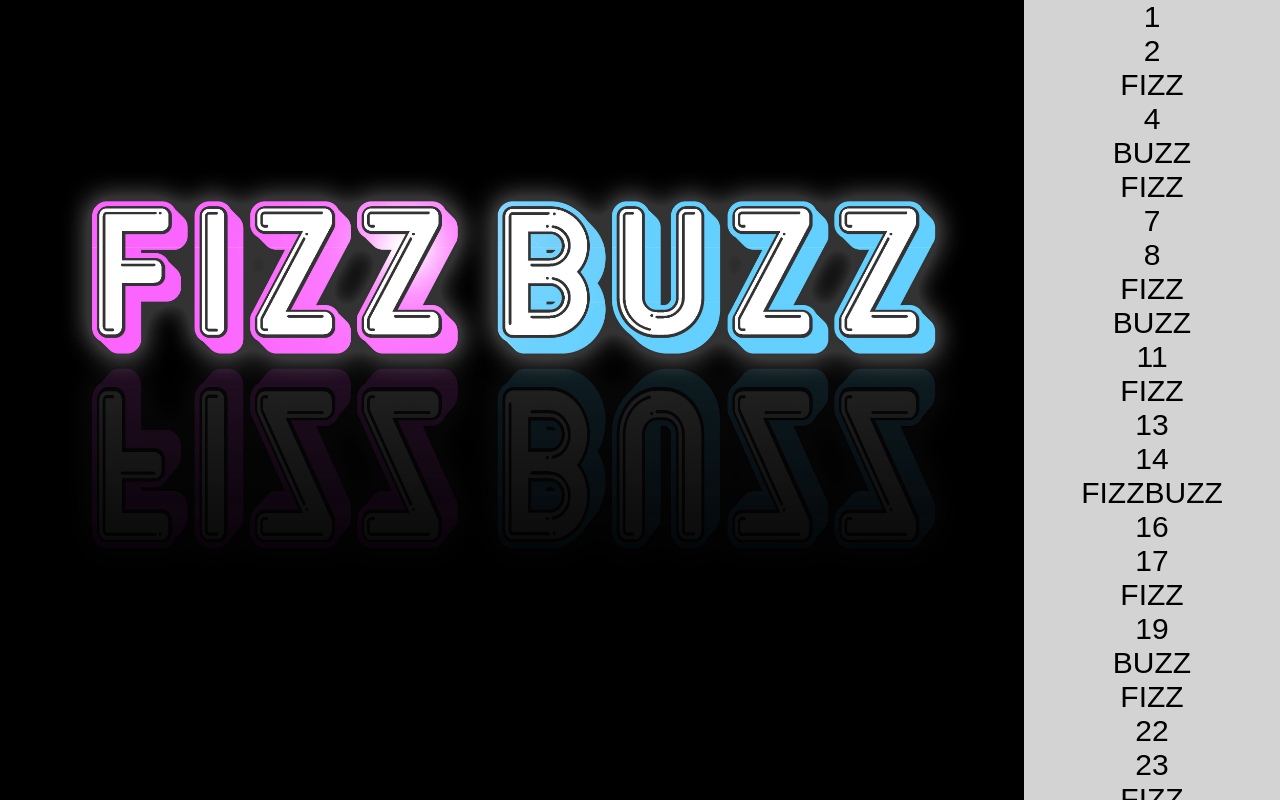
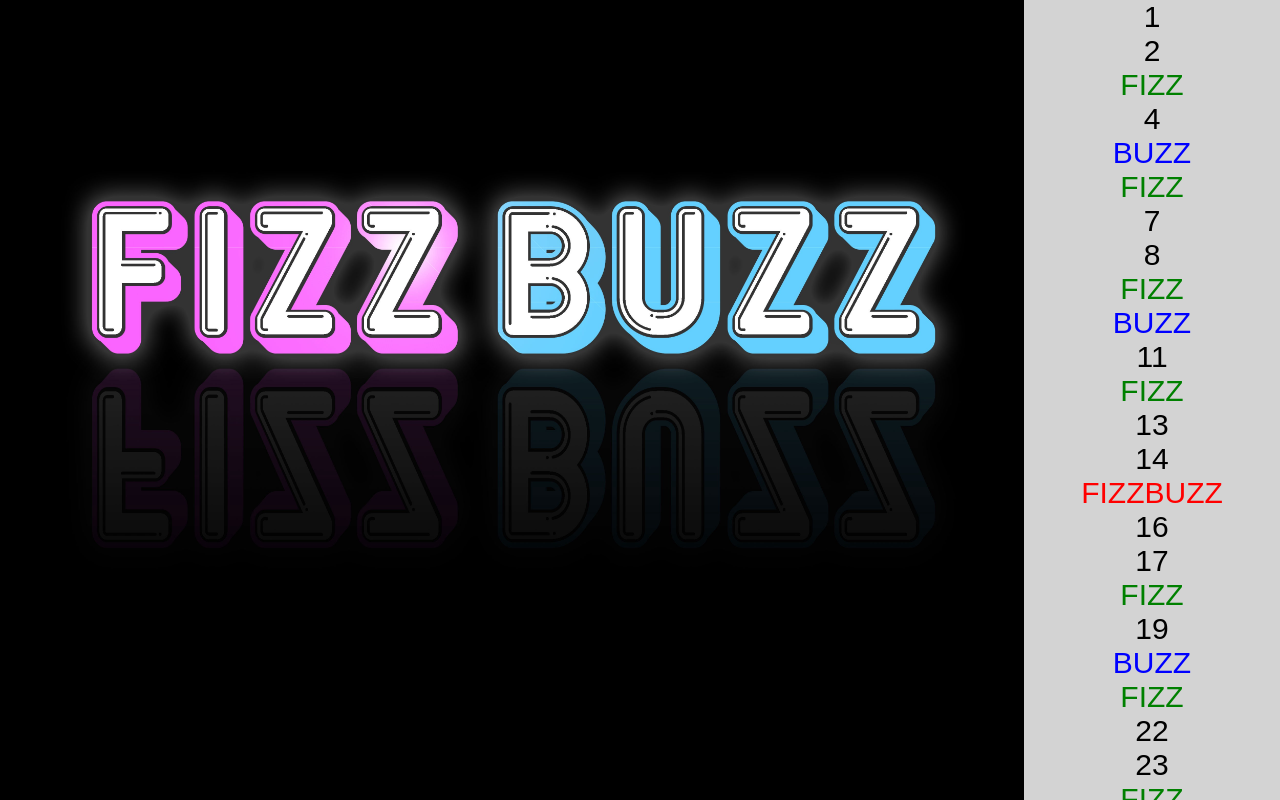
Before and after one commit to aleneri-github/js-fizzbuzz, a plain HTML site: page index.html in a window 1280 px wide. Drawn offline with Linux system fonts and the light colour scheme.

Commit message:
nono commit

```diff
--- a/css/style.css
+++ b/css/style.css
@@ -28,3 +28,15 @@ clear: both;
   font-size: 30px;
   font-family: fantasy;
 }
+
+#listanumeri li.green {
+  color: green;
+}
+
+#listanumeri li.blue {
+  color: blue;
+}
+
+#listanumeri li.red {
+  color: red;
+}
--- a/index.html
+++ b/index.html
@@ -10,7 +10,7 @@
       <div id="wrapper clearfix">
         <div id="left"></div>
         <div id="right">
-          <span id="listanumeri"></span>
+          <ul id="listanumeri"></ul>
         </div>
       </div>
 
--- a/js/script.js
+++ b/js/script.js
@@ -12,19 +12,19 @@
 for (var i = 1; i < 100 + 1; i++) {
 
   if ((i % 3 == 0) && (i % 5 == 0)) {
-    document.getElementById('listanumeri').innerHTML += "FIZZBUZZ" + "<br>";
+    document.getElementById('listanumeri').innerHTML += "<li class = red>" +"FIZZBUZZ" + "</li>";
   }
 
   else if(i % 3 == 0) {
-    document.getElementById('listanumeri').innerHTML += "FIZZ" + "<br>";
+    document.getElementById('listanumeri').innerHTML += "<li class= green>" +"FIZZ" + "</li>";
   }
 
   else if(i % 5 == 0) {
-    document.getElementById('listanumeri').innerHTML += "BUZZ" + "<br>";
+    document.getElementById('listanumeri').innerHTML += "<li class = blue>" +"BUZZ" + "</li>";
   }
 
   else {
-    document.getElementById('listanumeri').innerHTML += i + "<br>";
+    document.getElementById('listanumeri').innerHTML += "<li>" + i + "</li>";
   }
 
 }
```
